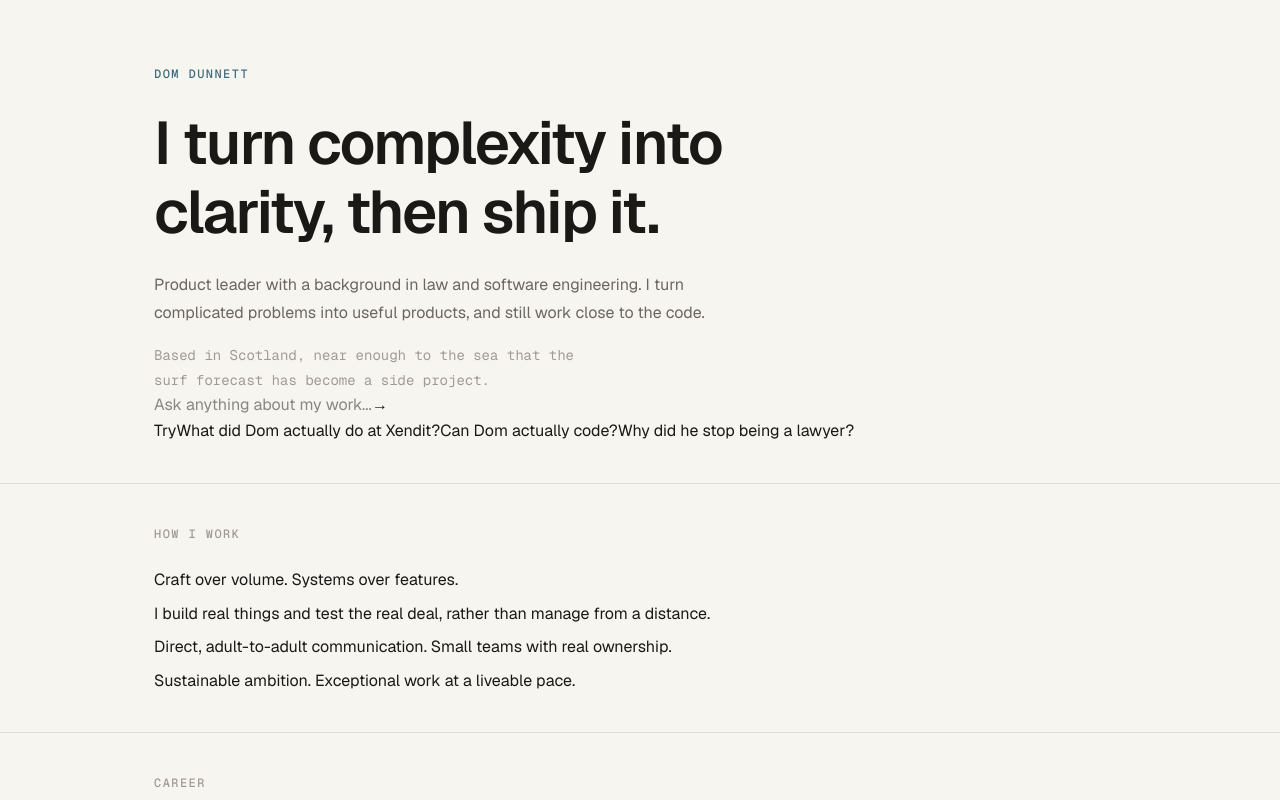
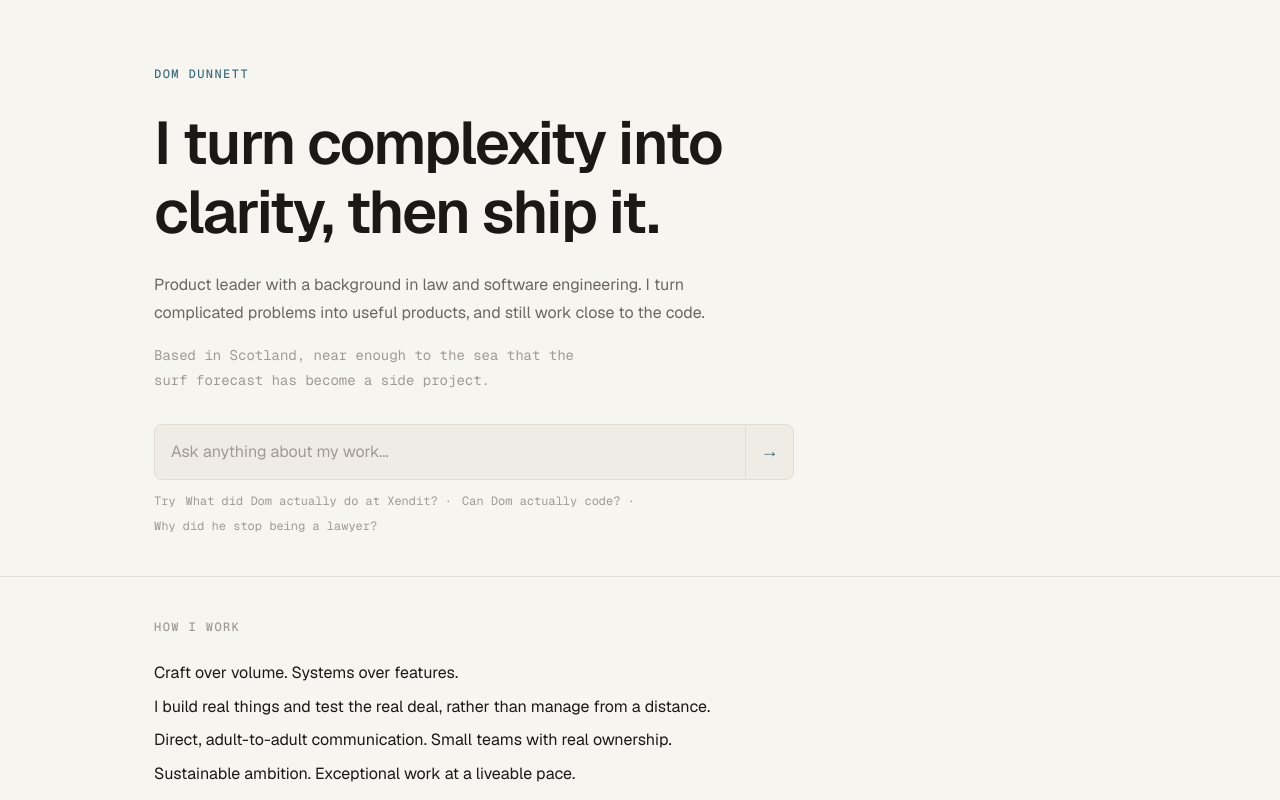
Before and after one commit to domdunnett/domdunnett-com, a Next.js app: page / in a window 1280 px wide. Shown: the top 800 px of the page. Built offline with nearby package versions, Linux system fonts and the light colour scheme.

Commit message:
Style Ask Dom MVP

```diff
--- a/app/globals.css
+++ b/app/globals.css
@@ -391,3 +391,154 @@ details:not([open]) summary:focus-visible .sis-project-wave-b {
     animation: none;
   }
 }
+
+
+/* ─── Ask Dom MVP ──────────────────────────────────────────────────────── */
+
+.ask-dom {
+  max-width: 640px;
+  margin-top: var(--space-8);
+}
+
+.ask-dom-input {
+  display: flex;
+  align-items: center;
+  background: var(--surface);
+  border: 1px solid var(--border);
+  border-radius: var(--radius-md);
+  transition: border-color var(--duration-fast) var(--ease), box-shadow var(--duration-fast) var(--ease);
+}
+
+.ask-dom-input:focus-within {
+  border-color: var(--accent);
+  box-shadow: 0 0 0 3px color-mix(in srgb, var(--accent) 10%, transparent);
+}
+
+.ask-dom-input input {
+  flex: 1;
+  min-width: 0;
+  padding: 14px 16px;
+  border: 0;
+  outline: 0;
+  background: transparent;
+  color: var(--text-primary);
+  font: inherit;
+}
+
+.ask-dom-input input::placeholder { color: var(--text-tertiary); }
+
+.ask-dom-input button {
+  width: 48px;
+  align-self: stretch;
+  border: 0;
+  border-left: 1px solid var(--border);
+  background: transparent;
+  color: var(--accent);
+  font-family: var(--font-mono);
+  font-size: var(--text-lg);
+  cursor: pointer;
+}
+
+.ask-dom-input button:disabled { cursor: wait; opacity: .5; }
+
+.ask-dom-suggestions {
+  display: flex;
+  flex-wrap: wrap;
+  align-items: center;
+  gap: 6px 10px;
+  margin-top: var(--space-3);
+  font-family: var(--font-mono);
+  font-size: var(--text-xs);
+  color: var(--text-tertiary);
+}
+
+.ask-dom-suggestions button,
+.ask-dom-again {
+  border: 0;
+  background: transparent;
+  color: var(--text-tertiary);
+  font: inherit;
+  cursor: pointer;
+  text-align: left;
+  transition: color var(--duration-fast) var(--ease);
+}
+
+.ask-dom-suggestions button::after { content: " ·"; }
+.ask-dom-suggestions button:last-child::after { content: ""; }
+.ask-dom-suggestions button:hover,
+.ask-dom-suggestions button:focus-visible,
+.ask-dom-again:hover,
+.ask-dom-again:focus-visible { color: var(--accent); }
+
+.ask-dom-answer {
+  margin-top: var(--space-4);
+  padding: var(--space-5);
+  border-left: 1px solid var(--accent);
+  background: color-mix(in srgb, var(--surface) 72%, transparent);
+  animation: ask-dom-enter 240ms var(--ease) both;
+}
+
+.ask-dom-answer p {
+  color: var(--text-primary);
+  font-size: var(--text-sm);
+  line-height: var(--leading-relaxed);
+}
+
+.ask-dom-thinking {
+  display: flex;
+  align-items: center;
+  gap: var(--space-3);
+  color: var(--text-tertiary);
+  font-family: var(--font-mono);
+  font-size: var(--text-xs);
+}
+
+.ask-dom-pulse {
+  color: var(--accent);
+  font-size: var(--text-lg);
+  animation: ask-dom-think 900ms ease-in-out infinite;
+}
+
+.ask-dom-sources {
+  display: flex;
+  flex-wrap: wrap;
+  align-items: center;
+  gap: var(--space-2);
+  margin-top: var(--space-4);
+  font-family: var(--font-mono);
+  font-size: var(--text-xs);
+  color: var(--text-tertiary);
+}
+
+.ask-dom-source {
+  padding: 3px 7px;
+  border: 1px solid var(--border);
+  border-radius: var(--radius-sm);
+}
+
+.ask-dom-again {
+  margin-top: var(--space-4);
+  font-family: var(--font-mono);
+  font-size: var(--text-xs);
+}
+
+@keyframes ask-dom-enter {
+  from { opacity: 0; transform: translateY(-4px); }
+  to { opacity: 1; transform: translateY(0); }
+}
+
+@keyframes ask-dom-think {
+  0%, 100% { transform: translateY(1px); opacity: .45; }
+  50% { transform: translateY(-2px); opacity: 1; }
+}
+
+@media (max-width: 560px) {
+  .ask-dom { margin-top: var(--space-6); }
+  .ask-dom-suggestions { align-items: flex-start; flex-direction: column; }
+  .ask-dom-suggestions button::after { content: ""; }
+}
+
+@media (prefers-reduced-motion: reduce) {
+  .ask-dom-answer,
+  .ask-dom-pulse { animation: none; }
+}
```
